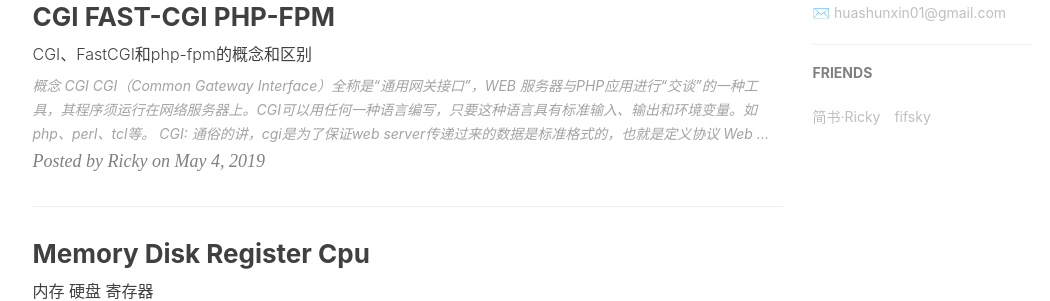
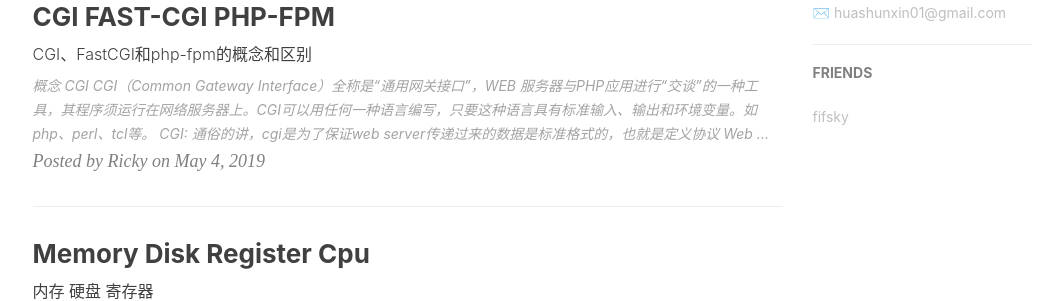
Before and after one commit to huasx/huasx.github.io, a Jekyll site: the page built from index.html, in a window 1280 px wide and 900 px high, scrolled down 815 px. Shown: the part 152-453 px from the top of the window, without its empty margins (135-1185 px from the left). Built offline with Jekyll 4.4.1, drawn with Linux system fonts in a browser that asks for light colours; nearby versions of some CDN libraries; the list of posts is cut into pages by our own code; comment, search, counter and statistics services are not loaded.

Commit message:
update blog

```diff
--- a/_config.yml
+++ b/_config.yml
@@ -65,10 +65,6 @@ service-worker: true
 
 friends: [
     {
-        title: "简书·Ricky",
-        href: "https://www.jianshu.com/u/504aa997f8e4"
-    },
-    {
         title: "fifsky",
         href: "https://fifsky.com/"
     }
```
